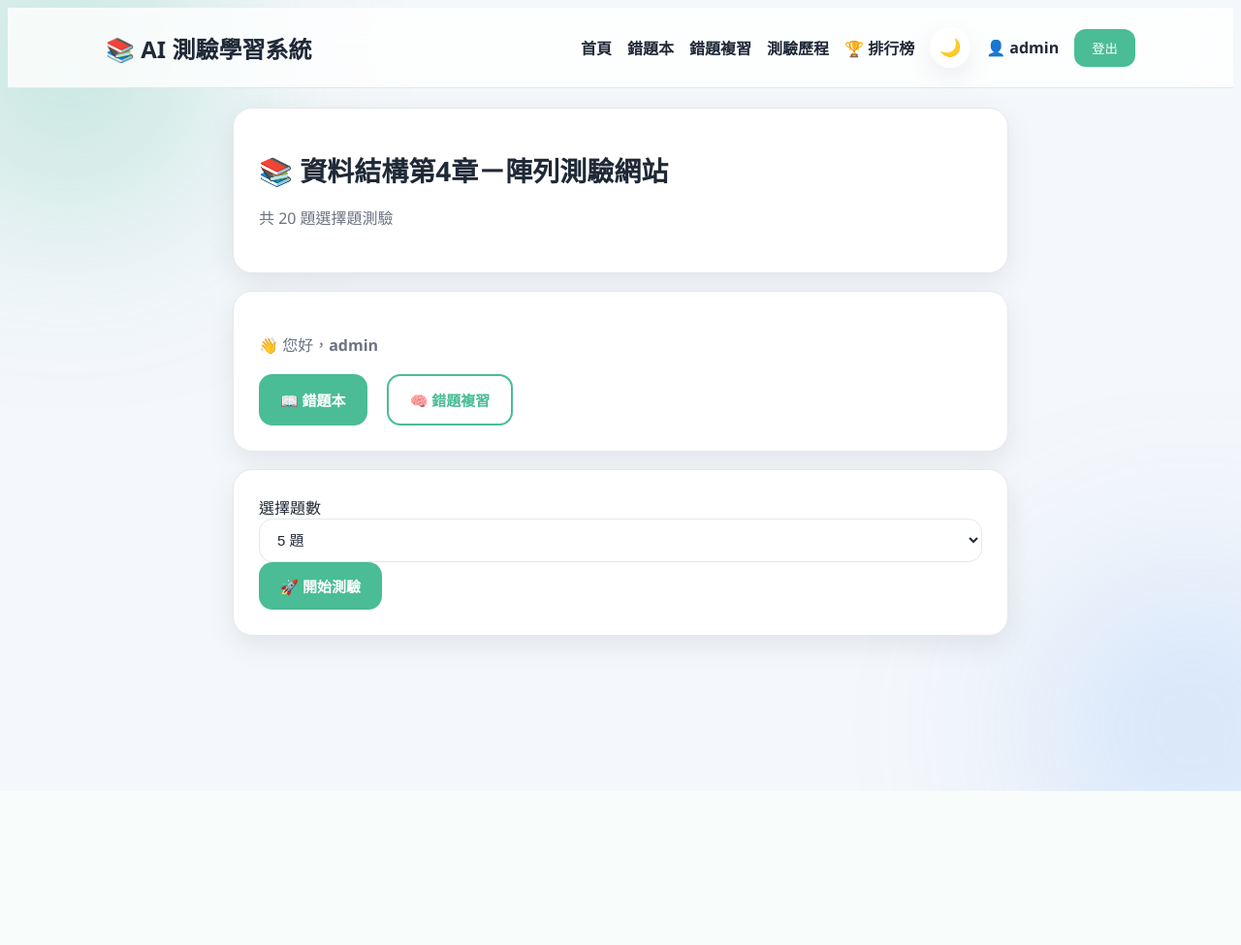
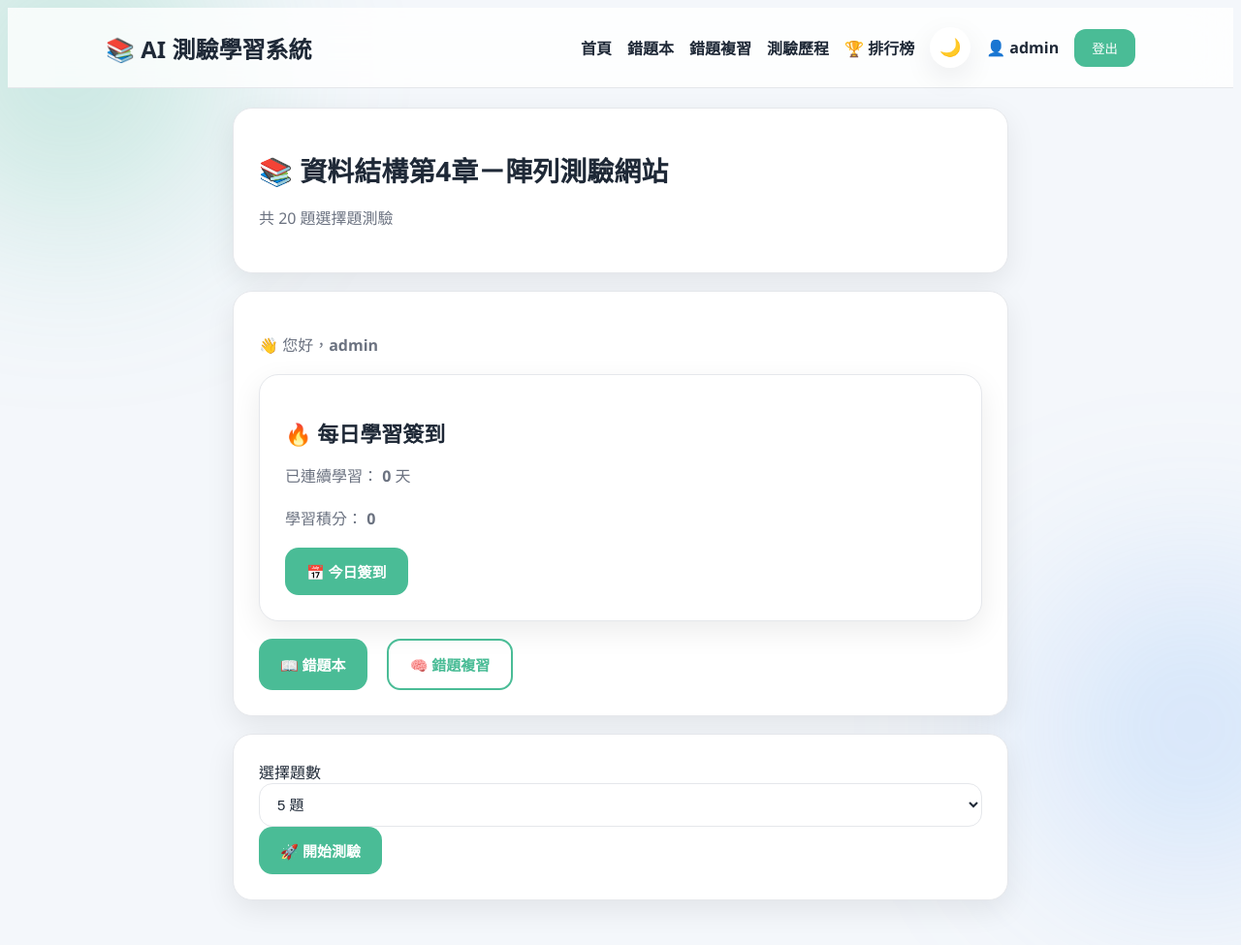
Before and after one commit to CBF113045/django-ds-quiz, a Django app: page / in a window 1280 px wide. Shown: the whole page at 97% size. Before the commit the page ends 816 px from the top, so only its background shows below. Run offline with Django 5.2, Linux system fonts and the light colour scheme; a user stored in the database is signed in; data that the repository does not hold is empty.

Commit message:
Update home.html

```diff
--- a/quiz/templates/quiz/home.html
+++ b/quiz/templates/quiz/home.html
@@ -15,6 +15,43 @@
 
         {% if request.user.is_authenticated %}
         <p>👋 您好，<strong>{{ request.user.username }}</strong></p>
+
+        <div class="card">
+
+            <h2>🔥 每日學習簽到</h2>
+
+            <p>
+                已連續學習：
+                <strong>
+                    {{ checkin_data.streak_days|default:0 }}
+                </strong>
+                天
+            </p>
+
+            <p>
+                學習積分：
+                <strong>
+                    {{ checkin_data.total_points|default:0 }}
+                </strong>
+            </p>
+
+            {% if already_checked %}
+
+            <button class="btn" disabled style="
+                        background:#94a3b8;
+                        cursor:not-allowed;">
+                ✅ 今日已簽到
+            </button>
+
+            {% else %}
+
+            <a class="btn primary" href="{% url 'daily_checkin' %}">
+                📅 今日簽到
+            </a>
+
+            {% endif %}
+
+        </div>
 
         <div style="display:flex; gap:20px; flex-wrap:wrap;">
 
```
